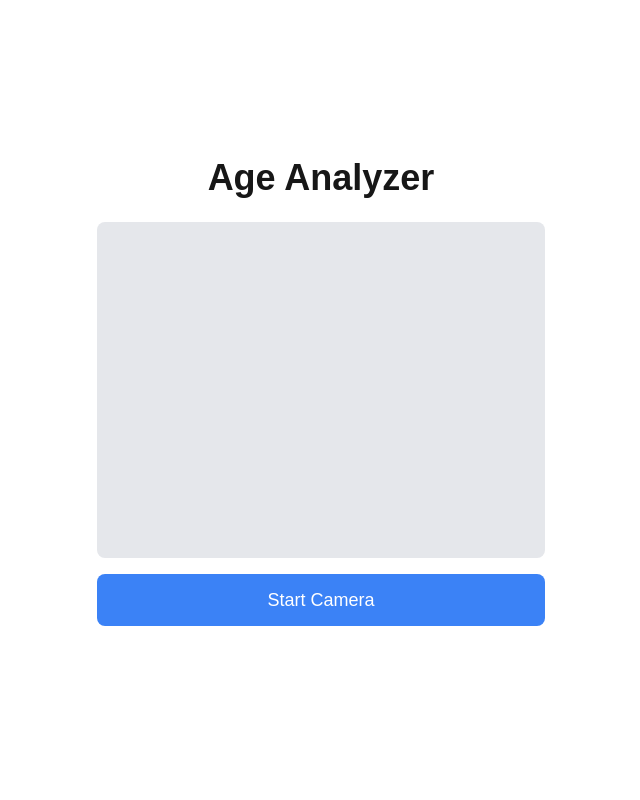
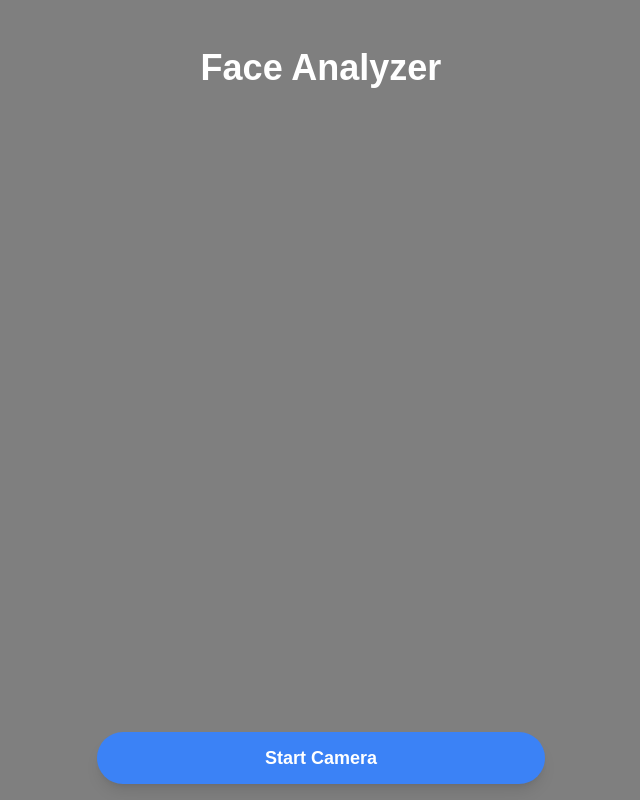
Before and after one commit to s23h/facepace, a Next.js app in the folder web/facepace/: page / in a window 1280 px wide. Shown: the whole page, without its empty margins (319-959 px from the left). Built offline with nearby package versions, Linux system fonts and the light colour scheme; no server answers.

Commit message:
better ui

```diff
--- a/web/facepace/src/app/page.tsx
+++ b/web/facepace/src/app/page.tsx
@@ -10,13 +10,23 @@ export default function Home() {
   const [capturedImage, setCapturedImage] = useState<string | null>(null);
   const [isCameraReady, setIsCameraReady] = useState(false);
   const videoRef = useRef<HTMLVideoElement>(null);
+  const [stream, setStream] = useState<MediaStream | null>(null);
+  const [loadingStep, setLoadingStep] = useState<string | null>(null);
 
   useEffect(() => {
     startCamera();
+    return () => {
+      if (stream) {
+        stream.getTracks().forEach(track => track.stop());
+      }
+    };
   }, []);
 
   const startCamera = async () => {
     try {
+      if (stream) {
+        stream.getTracks().forEach(track => track.stop());
+      }
       const constraints = {
         video: {
           facingMode: 'user',
@@ -24,9 +34,10 @@ export default function Home() {
           height: { ideal: 720 }
         }
       };
-      const stream = await navigator.mediaDevices.getUserMedia(constraints);
+      const newStream = await navigator.mediaDevices.getUserMedia(constraints);
+      setStream(newStream);
       if (videoRef.current) {
-        videoRef.current.srcObject = stream;
+        videoRef.current.srcObject = newStream;
         videoRef.current.onloadedmetadata = () => {
           videoRef.current?.play();
           setIsCameraReady(true);
@@ -55,6 +66,9 @@ export default function Home() {
     }
 
     try {
+      setLoadingStep('Uploading');
+      await new Promise(resolve => setTimeout(resolve, 1000)); // Ensure at least 1 second display
+
       const response = await fetch(capturedImage);
       const blob = await response.blob();
 
@@ -64,11 +78,13 @@ export default function Home() {
 
       if (error) {
         console.error('Error uploading file:', error);
+        setLoadingStep(null);
         return;
       }
 
       if (!data || !data.path) {
         console.error('Upload successful but no data returned');
+        setLoadingStep(null);
         return;
       }
 
@@ -78,46 +94,68 @@ export default function Home() {
 
       if (!urlData || !urlData.publicUrl) {
         console.error('Failed to get public URL');
+        setLoadingStep(null);
         return;
       }
+
+      setLoadingStep('Analyzing');
+      await new Promise(resolve => setTimeout(resolve, 1000)); // Ensure at least 1 second display
 
       const analyzeResponse = await axios.post('/api/analyze', { imageUrl: urlData.publicUrl });
 
       if (!analyzeResponse.data || !analyzeResponse.data.result) {
         console.error('Analyze API returned unexpected data:', analyzeResponse.data);
+        setLoadingStep(null);
         return;
       }
 
       setAnalysisResult(analyzeResponse.data.result);
     } catch (error) {
       console.error('Error in handleUpload:', error);
+    } finally {
+      setLoadingStep(null);
     }
   };
 
   const resetCapture = () => {
     setCapturedImage(null);
     setAnalysisResult(null);
+    startCamera();
   };
 
   return (
-    <main className="flex min-h-screen flex-col items-center justify-center p-4 sm:p-8">
-      <h1 className="text-3xl sm:text-4xl font-bold mb-6 text-center">Age Analyzer</h1>
-      <div className="w-full max-w-md">
+    <main className="relative h-screen w-full overflow-hidden">
       {!capturedImage ? (
-          <>
-            <div className="relative w-full h-0 pb-[75%] mb-4 bg-gray-200 rounded-lg overflow-hidden">
+        <div className="absolute inset-0">
           <video
             ref={videoRef}
             autoPlay
             playsInline
             muted
-                className="absolute top-0 left-0 w-full h-full object-cover"
+            className="object-cover w-full h-full"
           />
         </div>
+      ) : (
+        <div className="absolute inset-0">
+          <Image
+            src={capturedImage}
+            alt="Captured"
+            layout="fill"
+            objectFit="cover"
+          />
+        </div>
+      )}
+
+      <div className="absolute inset-0 bg-black bg-opacity-50 flex flex-col items-center justify-between p-4">
+        <h1 className="text-3xl sm:text-4xl font-bold text-white text-center mt-8">Face Analyzer</h1>
+
+        <div className="w-full max-w-md space-y-4">
+          {!capturedImage ? (
+            <>
               {!isCameraReady && (
                 <button
                   onClick={startCamera}
-                className="w-full mb-4 px-4 py-3 bg-blue-500 text-white rounded-lg text-lg"
+                  className="w-full px-6 py-3 bg-blue-500 text-white rounded-full text-lg font-semibold shadow-lg hover:bg-blue-600 transition duration-300 ease-in-out"
                 >
                   Start Camera
                 </button>
@@ -125,45 +163,53 @@ export default function Home() {
               {isCameraReady && (
                 <button
                   onClick={capturePhoto}
-                className="w-full mb-4 px-4 py-3 bg-green-500 text-white rounded-lg text-lg"
+                  className="w-full px-6 py-3 bg-green-500 text-white rounded-full text-lg font-semibold shadow-lg hover:bg-green-600 transition duration-300 ease-in-out"
                 >
                   Capture Photo
                 </button>
               )}
             </>
           ) : (
-          <>
-            <div className="relative w-full h-0 pb-[75%] mb-4 bg-gray-200 rounded-lg overflow-hidden">
-              <Image
-                src={capturedImage}
-                alt="Captured"
-                layout="fill"
-                objectFit="cover"
-              />
-            </div>
             <div className="flex space-x-2">
               <button
                 onClick={handleUpload}
-                className="flex-1 px-4 py-3 bg-blue-500 text-white rounded-lg text-lg"
+                disabled={!!loadingStep}
+                className={`flex-1 px-6 py-3 bg-blue-500 text-white rounded-full text-lg font-semibold shadow-lg transition duration-300 ease-in-out ${
+                  loadingStep ? 'opacity-75 cursor-not-allowed' : 'hover:bg-blue-600'
+                }`}
               >
-                Upload and Analyze
+                {loadingStep ? (
+                  <span className="flex items-center justify-center">
+                    <svg className="animate-spin -ml-1 mr-3 h-5 w-5 text-white" xmlns="http://www.w3.org/2000/svg" fill="none" viewBox="0 0 24 24">
+                      <circle className="opacity-25" cx="12" cy="12" r="10" stroke="currentColor" strokeWidth="4"></circle>
+                      <path className="opacity-75" fill="currentColor" d="M4 12a8 8 0 018-8V0C5.373 0 0 5.373 0 12h4zm2 5.291A7.962 7.962 0 014 12H0c0 3.042 1.135 5.824 3 7.938l3-2.647z"></path>
+                    </svg>
+                    {loadingStep}...
+                  </span>
+                ) : (
+                  'Analyze'
+                )}
               </button>
               <button
                 onClick={resetCapture}
-                className="flex-1 px-4 py-3 bg-red-500 text-white rounded-lg text-lg"
+                disabled={!!loadingStep}
+                className={`flex-1 px-6 py-3 bg-red-500 text-white rounded-full text-lg font-semibold shadow-lg transition duration-300 ease-in-out ${
+                  loadingStep ? 'opacity-75 cursor-not-allowed' : 'hover:bg-red-600'
+                }`}
               >
                 Retake
               </button>
             </div>
-          </>
           )}
-        {analysisResult && (
-          <div className="mt-6 p-4 bg-gray-100 rounded-lg">
+
+          {analysisResult && !loadingStep && (
+            <div className="p-4 bg-white bg-opacity-80 rounded-lg">
               <h2 className="text-xl font-semibold mb-2">Analysis Result:</h2>
               <p className="text-lg">{analysisResult}</p>
             </div>
           )}
         </div>
+      </div>
     </main>
   );
 }
```
Lines whose indentation alone changed are shown as unchanged.
